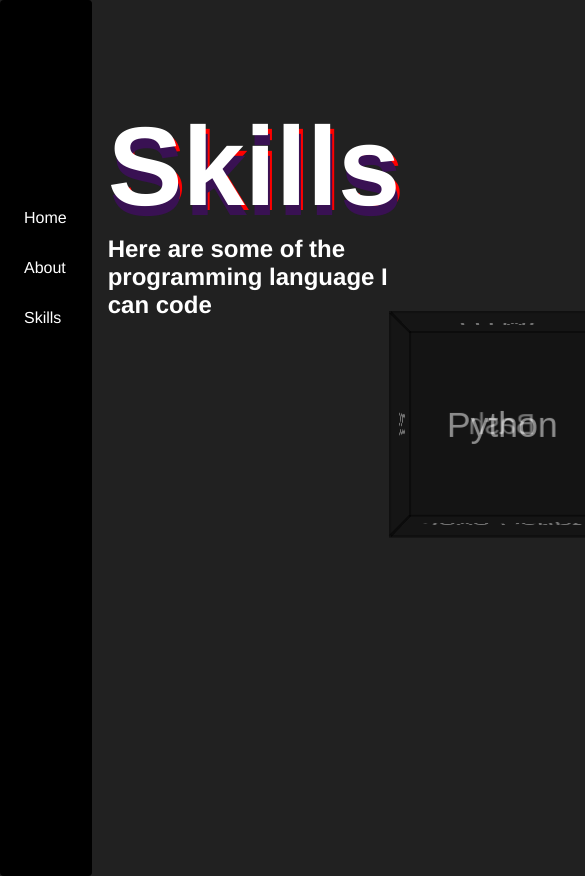
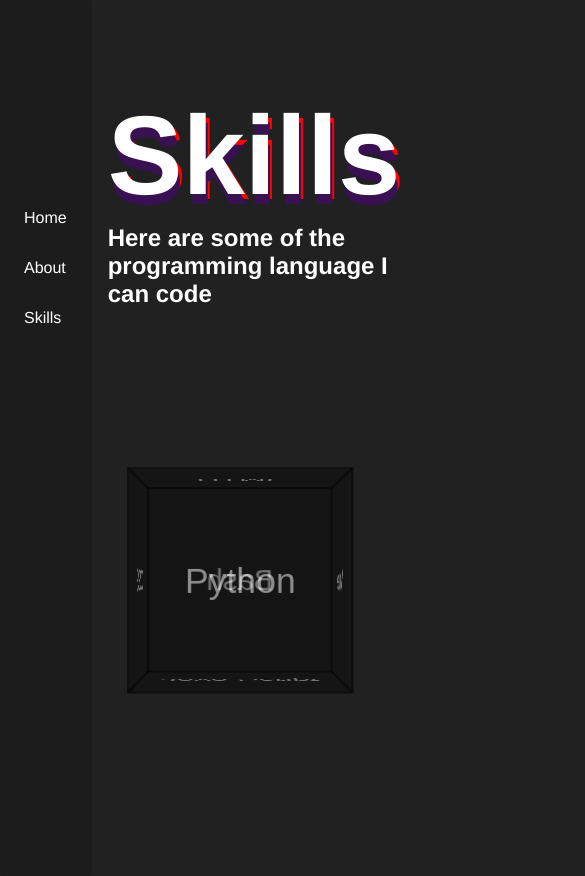
Before and after one commit to Blize/portfolio-simple, a Vue app: page /skills in a window 390 px wide. Shown: the whole page, 585 px wide, since content can reach past the window. Built offline with nearby package versions, Linux system fonts and the light colour scheme.

Commit message:
design(mobile): add mobile possible design

```diff
--- a/src/App.vue
+++ b/src/App.vue
@@ -22,7 +22,7 @@ export default {
   color: #ffffff;
   margin: 0;
   padding: 0;
-  height: 100%;
+  height: 100vh;
   width: 100%;
   display: flex;
   flex-direction: row;
--- a/src/components/Header.vue
+++ b/src/components/Header.vue
@@ -22,11 +22,11 @@ nav {
   justify-content: flex-start;
   flex-direction: column;
   max-width: 77px;
-  border-right: 1px solid black;
+  border-right: 1px solid rgb(28, 28, 28);
   border-radius: 4px;
-  background-color: black;
+  background-color: rgb(28, 28, 28);
   width: fit-content;
-  height: 100%;
+  min-height: 100%;
   padding: 1rem;
   margin: 0;
 }
--- a/src/views/SkillsView.vue
+++ b/src/views/SkillsView.vue
@@ -1,4 +1,5 @@
 <template>
+  <div class="parent">
     <div class="home">
       <h1 class="color">Skills</h1>
       <h2>Here are some of the programming language I can code</h2>
@@ -13,6 +14,7 @@
         <div class="face back">Bash</div>
       </div>
     </div>
+  </div>
 </template>
 
 <script>
@@ -22,12 +24,17 @@ export default {
 </script>
 
 <style scoped>
+.parent {
+  display: flex;
+  flex-direction: row;
+  gap: 10rem;
+}
 .home {
   display: flex;
   align-items: flex-start;
   justify-content: flex-start;
   flex-direction: column;
-  margin: 7% 0 0 1rem;
+  margin: 7% 0 0 2rem;
   text-align: left;
 }
 h1 {
@@ -101,4 +108,15 @@ h1 {
 .bottom {
   transform: translateY(100px) rotateX(-90deg);
 }
+@media only screen and (max-width: 1025px) {
+  .parent {
+    flex-direction: column;
+  }
+  .home {
+    margin: 1rem;
+  }
+  div.container {
+    margin: -12rem -1rem 0 -1rem;
+  }
+}
 </style>
```
Lines whose indentation alone changed are shown as unchanged.
